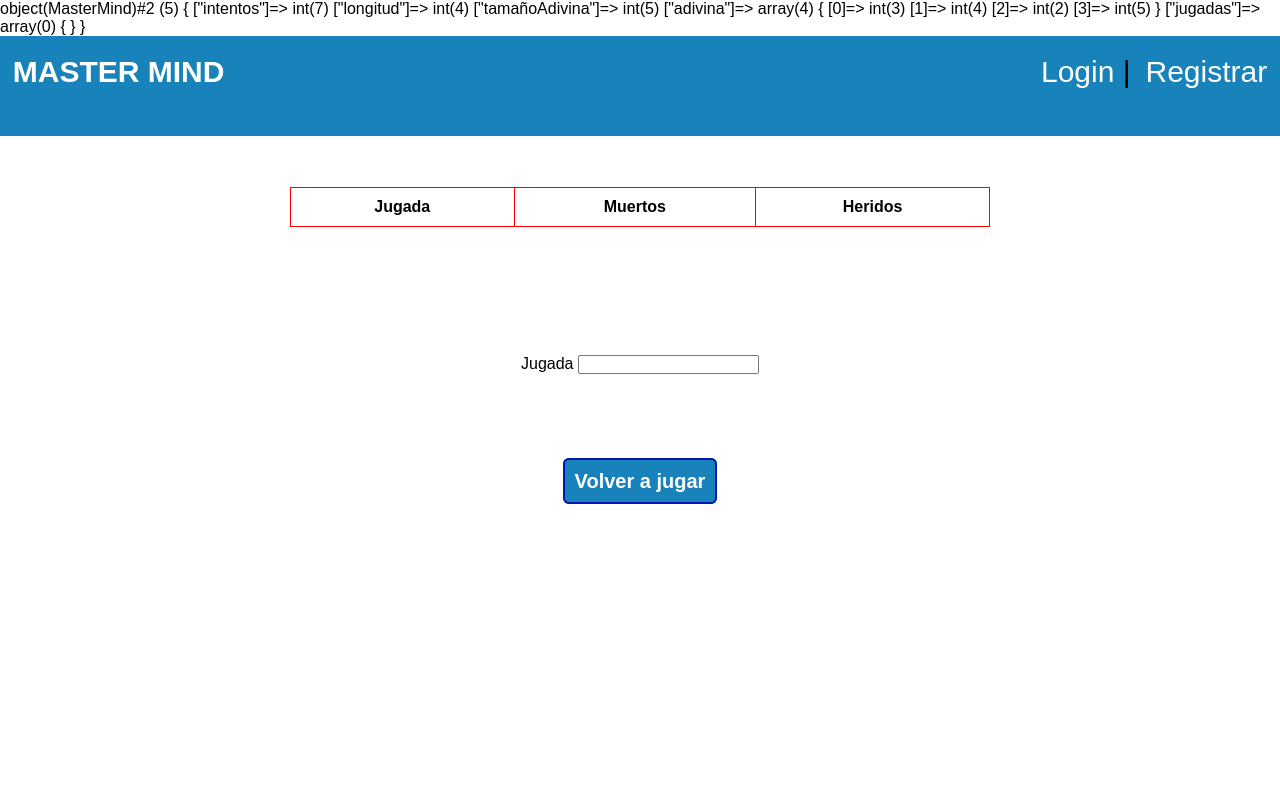
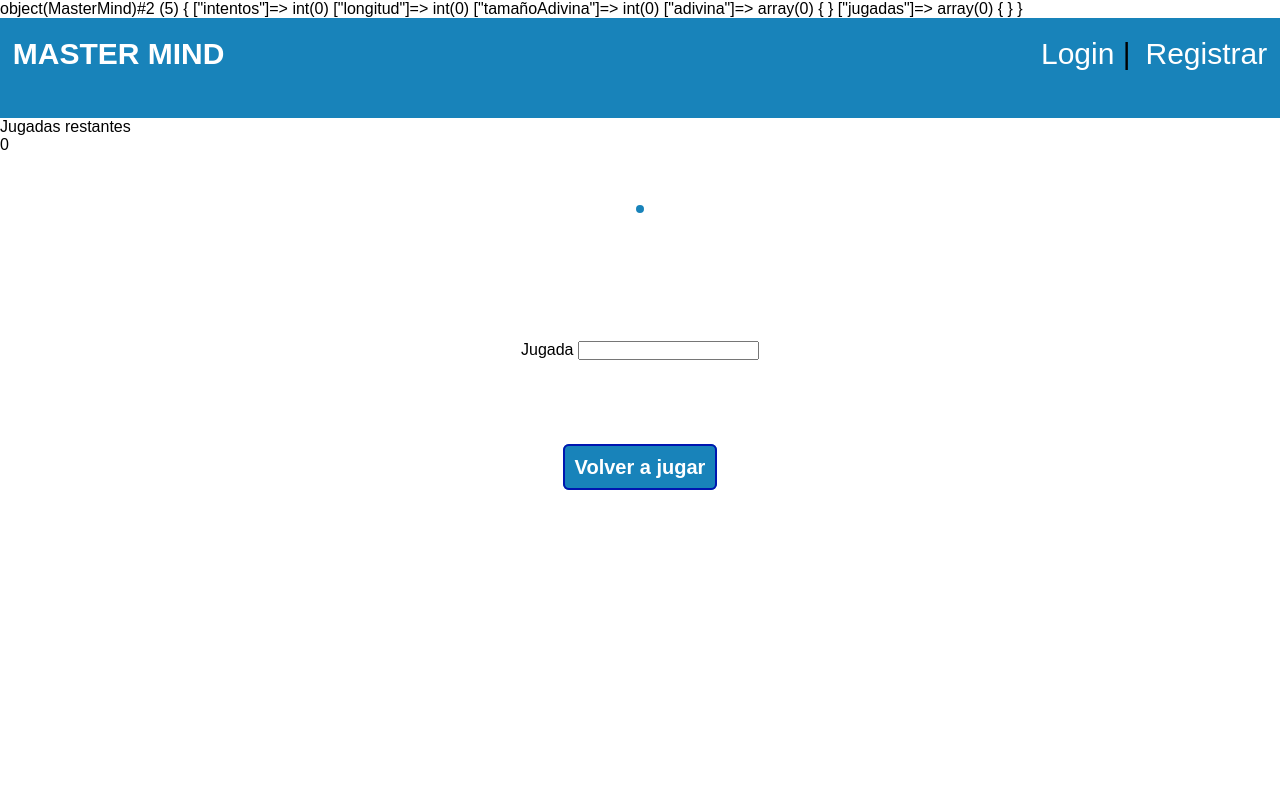
Before and after one commit to Warnerotz/PhP, a PHP site: page /juego.php in a window 1280 px wide. Run offline with PHP 8.4, Linux system fonts and the light colour scheme; lists and menus that the app fills with data are empty.

Commit message:
08/11/2017

```diff
--- a/MasterMind/CSS/estilo.css
+++ b/MasterMind/CSS/estilo.css
@@ -5,6 +5,19 @@
 
 }
 
+.casilla{
+    width: 50px;
+    padding: 10px 10px;
+    font-size: 40px;
+    font-weight: bold;
+    font-family: fantasy;
+
+}
+
+.muerHeri{
+   padding: 10px 10px;
+   width: 50px;
+}
 
  .boton_personalizado{
     text-decoration: none;
@@ -100,10 +113,11 @@
 table{
     margin: 0 auto;
     margin-top: 4%;
-    width: 700px;
     text-align: center;
-    border: 1px solid red;
-    border-collapse: collapse;
+    background-color: #1883ba;
+    border: 4px solid #1883ba;
+    border-radius: 20px;
+    color: white;
 }
 
 table th{
@@ -111,12 +125,12 @@
     border-right: 1px solid red;
 
 }
-
+/*
 table td{
     padding: 10px 10px;
     border: 1px solid red;
 }
-
+*/
 #volverJugar{
     text-align: center;
 
--- a/MasterMind/MasterClass.php
+++ b/MasterMind/MasterClass.php
@@ -2,9 +2,9 @@
 
 class MasterMind {
 
-    public $intentos = 7;
-    public $longitud = 4;
-    public $tamañoAdivina = 5;
+    public $intentos = 0;
+    public $longitud = 0;
+    public $tamañoAdivina = 0;
     public $adivina = [];
     public $jugadas = [];
     //variables estaticas de errores
--- a/MasterMind/juego.php
+++ b/MasterMind/juego.php
@@ -11,33 +11,36 @@
     if(isset($_POST['facil'])){
         $_SESSION['master']->longitud = 4;
         $_SESSION['master']->intentos = 7;
-        $_SESSION['master']->tamañoAdivina = 9;
+        $_SESSION['master']->tamañoAdivina = 6;
     }
     if(isset($_POST['intermedio'])){
         $_SESSION['master']->longitud = 6;
         $_SESSION['master']->intentos = 6;
-        $_SESSION['master']->tamañoAdivina = 9;
+        $_SESSION['master']->tamañoAdivina = 7;
     }
 
     if(isset($_POST['dificil'])){
         $_SESSION['master']->longitud = 8;
         $_SESSION['master']->intentos = 4;
-        $_SESSION['master']->tamañoAdivina = 9;
+        $_SESSION['master']->tamañoAdivina = 8;
     }
 
     $_SESSION['master']->generarJug();
+    $jugadasRestantes = $_SESSION['master']->intentos;
 }
 $master = $_SESSION['master'];
-$jugadasRestantes = $master->intentos;
+
 var_dump($master);
 $valor = 0;
+$jugadasRestantes= $master->intentos;
+//var_dump($jugadasRestantes);
+if (isset($_GET['jugadas'])) {
 
-if (isset($_GET['jugadas'])) {
     $valor = $master->compJugada($_GET['jugadas']);
     //var_dump($master);
-    $jugadasRestantes--;
-    $numIntentos++;
-    var_dump($valor);
+    --$jugadasRestantes;
+    ++$numIntentos;
+    var_dump($jugadasRestantes);
 }
 ?>
 
@@ -49,25 +52,30 @@
     </head>
     <body>
         <?php require 'header.php' ?>
-        <div>
-
+        <div id="restantes">
+            <?="<p>Jugadas restantes<br>".$numIntentos++."</p>" ?>
 
         </div>
         <div id='mostrarJugadas'>
             <table>
+                <!--
                 <tr>
+
                     <th>Jugada</th>
                     <th>Muertos</th>
                     <th>Heridos</th>
                 </tr>
-
+                -->
                 <?php
                 if($terminada===false){
                     foreach ($master->jugadas as $jugada => $valores) {
+                        $arrayJug = str_split($jugada);
                         echo "<tr>";
-                        echo "<td>$jugada</td>";
-                        echo "<td>$valores[muertos]</td>";
-                        echo "<td>$valores[heridos]</td>";
+                        for($i=0; $i< $master->longitud; $i++){
+                            echo "<td class='casilla'>$arrayJug[$i]</td>";
+                        }
+                        echo "<td class='muerHeri'>Muertos  $valores[muertos]</td>";
+                        echo "<td class='muerHeri'>Heridos  $valores[heridos]</td>";
                         echo "</tr>";
                         if($valores['muertos']== $master->longitud){
                             $terminada = true;
```
